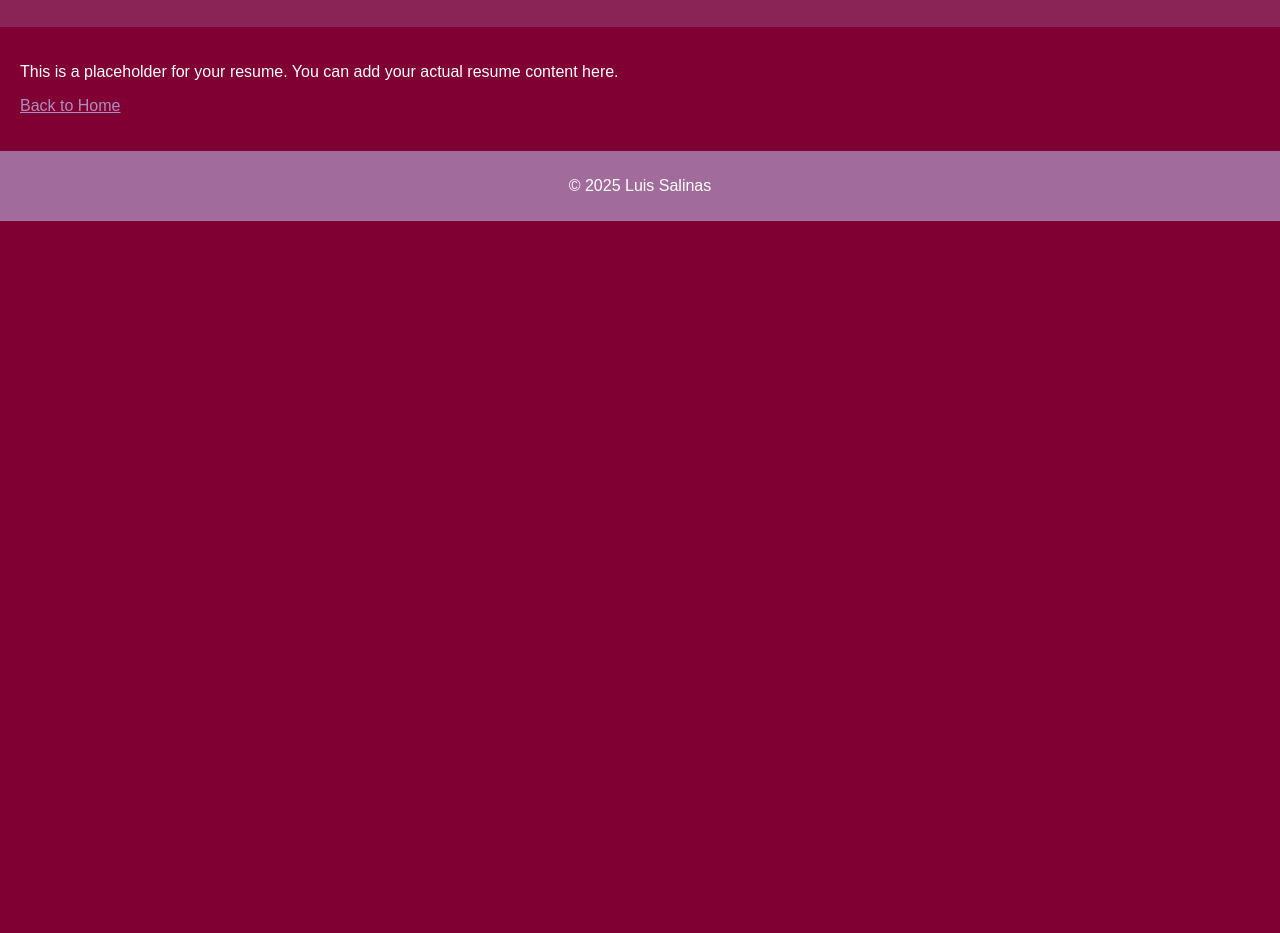
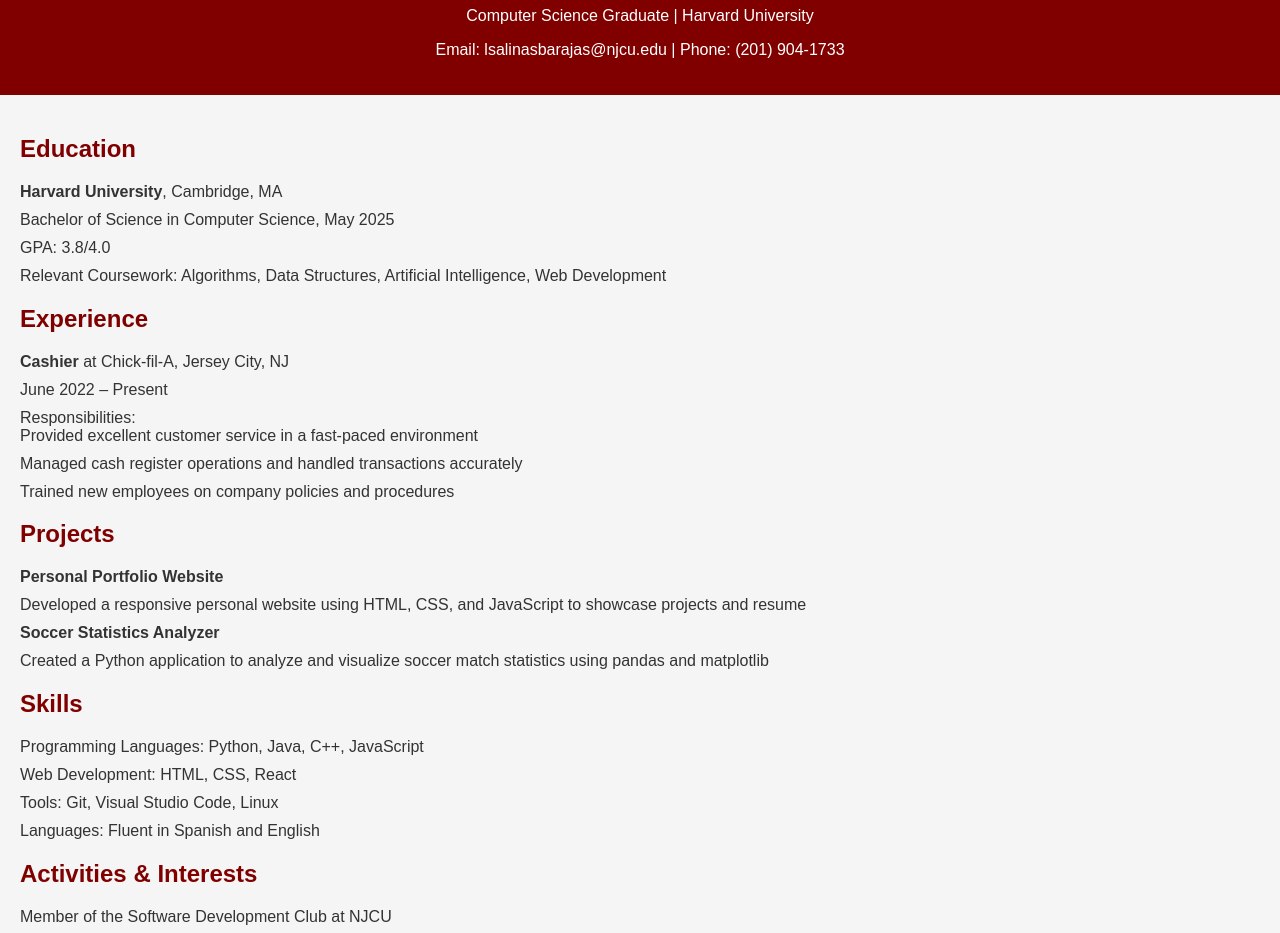
Before and after one commit to luisf2828/luis-salinas.github.io, a plain HTML site: page resume.html in a window 1280 px wide. Shown: the part 93-1026 px from the top of the page. Before the commit the page ends 800 px from the top, so only its background shows below. Drawn offline with Linux system fonts and the light colour scheme.

Commit message:
Add files via upload

```diff
--- a/resume.html
+++ b/resume.html
@@ -1,41 +1,104 @@
+
 <!DOCTYPE html>
 <html lang="en">
 <head>
   <meta charset="UTF-8" />
   <meta name="viewport" content="width=device-width, initial-scale=1.0"/>
-  <title>Resume</title>
+  <title>Resume - Luis Salinas</title>
   <style>
     body {
-      background-color: #800033;
-      color: #ffffff;
+      background-color: #f5f5f5;
+      color: #333333;
       font-family: Arial, sans-serif;
       margin: 0;
       padding: 0;
     }
     header {
-      background-color: #8b2456;
+      background-color: #800000;
+      color: #ffffff;
       padding: 20px;
       text-align: center;
     }
     main {
       padding: 20px;
     }
+    h2 {
+      color: #800000;
+    }
+    ul {
+      list-style-type: none;
+      padding: 0;
+    }
+    li {
+      margin-bottom: 10px;
+    }
     footer {
-      background-color: #a16b9c;
+      background-color: #800000;
+      color: #ffffff;
       padding: 10px;
       text-align: center;
     }
     a {
-      color: #ac8fbf;
+      color: #800000;
     }
   </style>
 </head>
 <body>
   <header>
-    <h1>Resume</h1>
+    <h1>Luis Salinas</h1>
+    <p>Computer Science Graduate | Harvard University</p>
+    <p>Email: lsalinasbarajas@njcu.edu | Phone: (201) 904-1733</p>
   </header>
   <main>
-    <p>This is a placeholder for your resume. You can add your actual resume content here.</p>
+    <section>
+      <h2>Education</h2>
+      <ul>
+        <li><strong>Harvard University</strong>, Cambridge, MA</li>
+        <li>Bachelor of Science in Computer Science, May 2025</li>
+        <li>GPA: 3.8/4.0</li>
+        <li>Relevant Coursework: Algorithms, Data Structures, Artificial Intelligence, Web Development</li>
+      </ul>
+    </section>
+    <section>
+      <h2>Experience</h2>
+      <ul>
+        <li><strong>Cashier</strong> at Chick-fil-A, Jersey City, NJ</li>
+        <li>June 2022 – Present</li>
+        <li>Responsibilities:
+          <ul>
+            <li>Provided excellent customer service in a fast-paced environment</li>
+            <li>Managed cash register operations and handled transactions accurately</li>
+            <li>Trained new employees on company policies and procedures</li>
+          </ul>
+        </li>
+      </ul>
+    </section>
+    <section>
+      <h2>Projects</h2>
+      <ul>
+        <li><strong>Personal Portfolio Website</strong></li>
+        <li>Developed a responsive personal website using HTML, CSS, and JavaScript to showcase projects and resume</li>
+        <li><strong>Soccer Statistics Analyzer</strong></li>
+        <li>Created a Python application to analyze and visualize soccer match statistics using pandas and matplotlib</li>
+      </ul>
+    </section>
+    <section>
+      <h2>Skills</h2>
+      <ul>
+        <li>Programming Languages: Python, Java, C++, JavaScript</li>
+        <li>Web Development: HTML, CSS, React</li>
+        <li>Tools: Git, Visual Studio Code, Linux</li>
+        <li>Languages: Fluent in Spanish and English</li>
+      </ul>
+    </section>
+    <section>
+      <h2>Activities & Interests</h2>
+      <ul>
+        <li>Member of the Software Development Club at NJCU</li>
+        <li>Hobbies: Playing soccer, gaming (FIFA on Xbox), exploring philosophy</li>
+        <li>Personality Type: INTJ</li>
+      </ul>
+    </section>
     <p><a href="index.html">Back to Home</a></p>
   </main>
   <footer>
```
